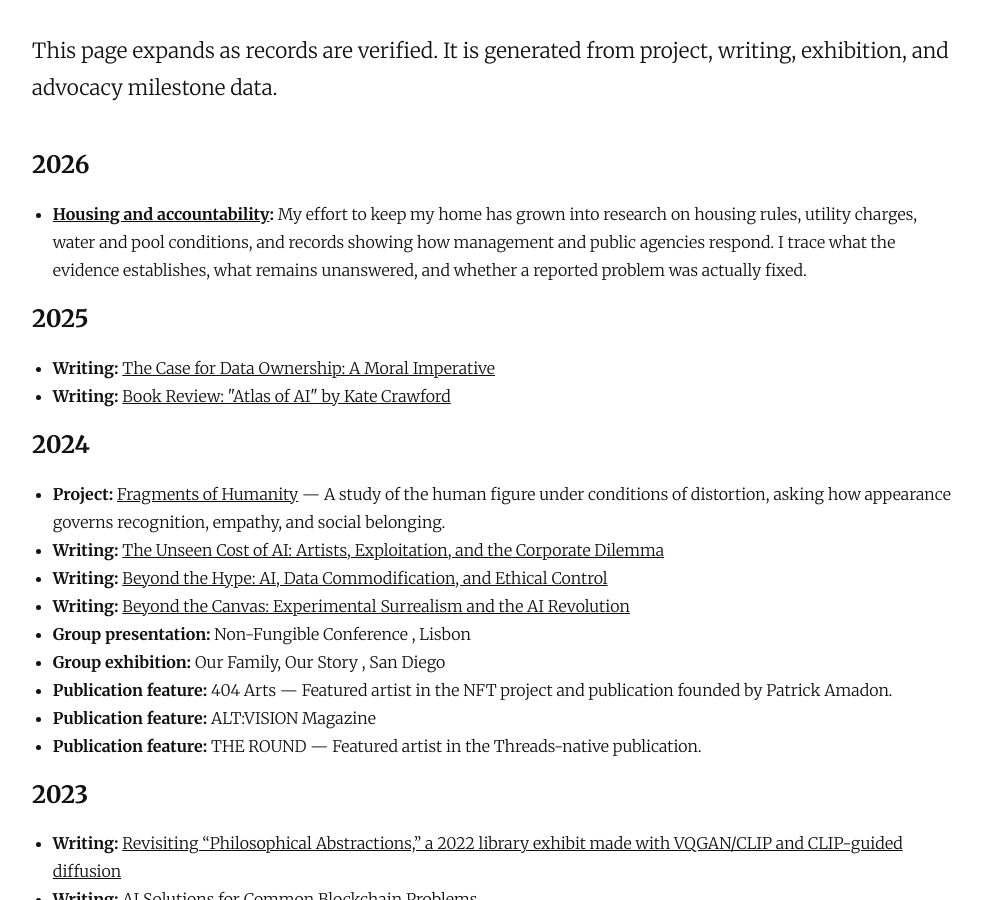
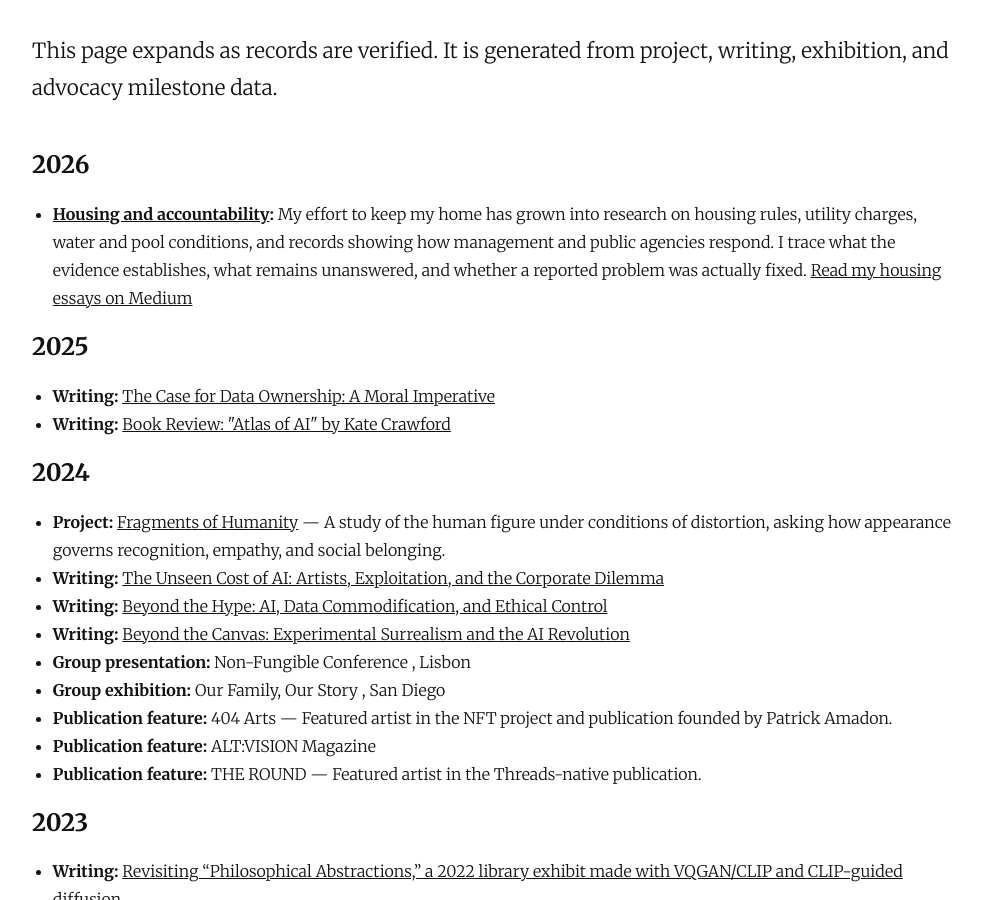
Before and after one commit to JLD-Ai/joshdavila.github.io, a Jekyll site: the page built from timeline.md, in a window 1280 px wide and 900 px high, scrolled down 478 px. Shown: the whole window, without its empty margins (143-1125 px from the left). Built offline with Jekyll 4.4.1, drawn with Linux system fonts in a browser that asks for light colours.

Commit message:
Show Medium essay link in housing timeline entry

```diff
--- a/timeline.md
+++ b/timeline.md
@@ -21,6 +21,7 @@ description: Chronological record of Josh Davila's projects, exhibitions, public
       <li>
         <strong>{% if milestone.page_url %}<a href="{{ milestone.page_url | relative_url }}">{{ milestone.title }}</a>{% else %}{{ milestone.title }}{% endif %}:</strong>
         {{ milestone.summary }}
+        {% if milestone.articles_url %}<a href="{{ milestone.articles_url }}" target="_blank" rel="noopener noreferrer">Read my housing essays on Medium</a>{% endif %}
       </li>
     {% endif %}
   {% endfor %}
```
